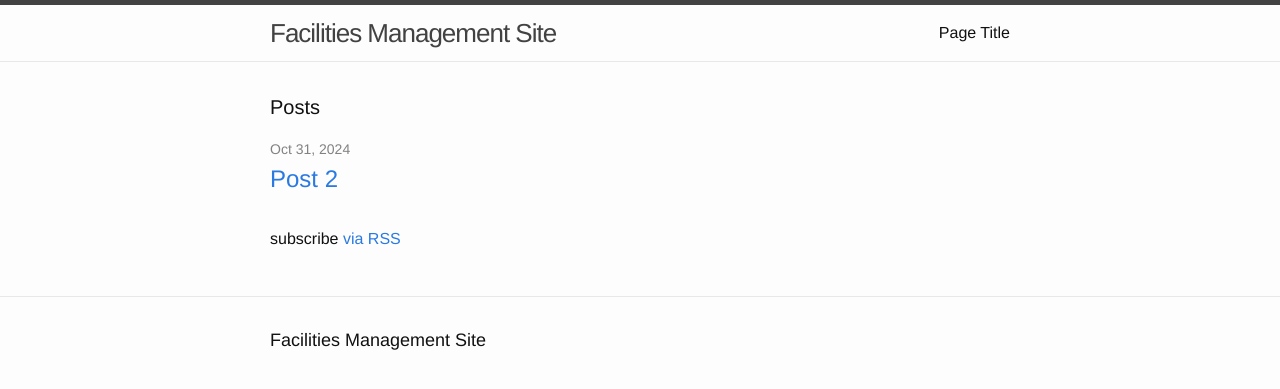
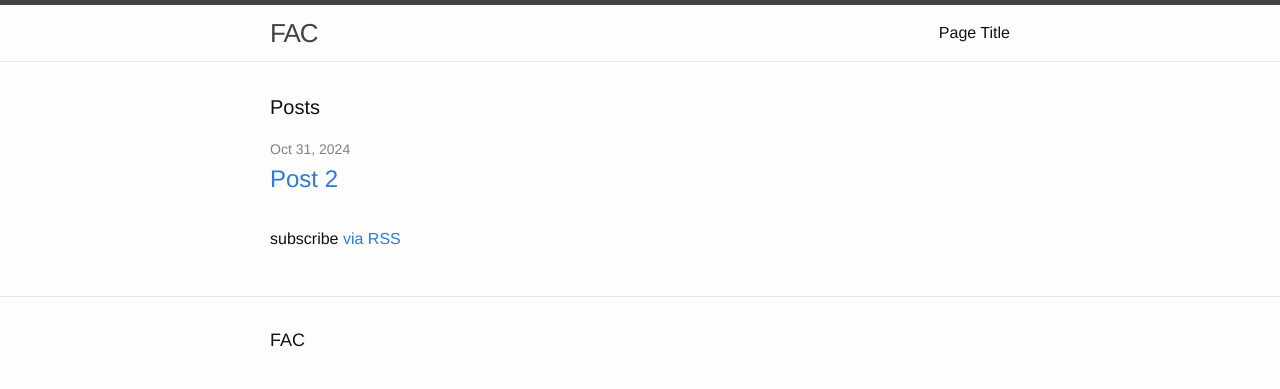
Before and after one commit to eakkasitgithub/siteleaf, a Jekyll site: the page built from index.html, in a window 1280 px wide. Shown: the top 389 px of the page. Built offline with Jekyll 4.4.1, drawn with Linux system fonts in a browser that asks for light colours.

Commit message:
Updated Config

```diff
--- a/_config.yml
+++ b/_config.yml
@@ -1,5 +1,5 @@
 ---
-title: Facilities Management Site
+title: FAC
 timezone: UTC
 collections:
   collection-2:
```
